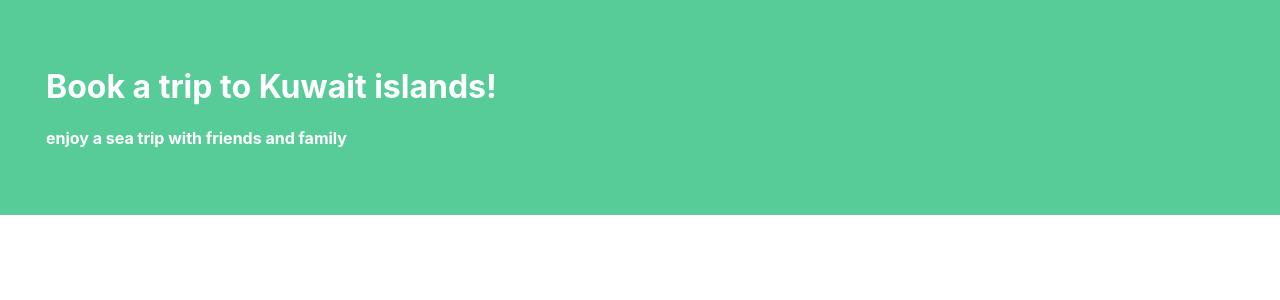
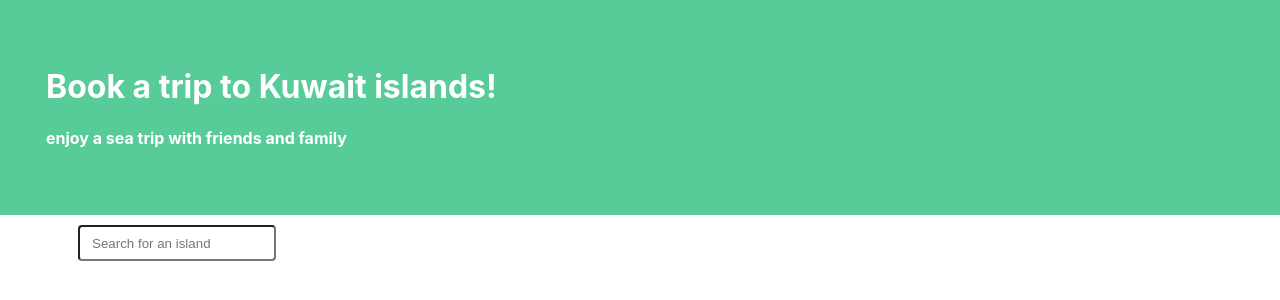
Before and after one commit to MishariAldoub/TASK-NG-KuwaitIslands, an Angular app: page / in a window 1280 px wide. Shown: the top 300 px of the page. Built offline with nearby package versions, Linux system fonts and the light colour scheme.

Commit message:
add search bar

```diff
--- a/src/app/layout/layout.component.css
+++ b/src/app/layout/layout.component.css
@@ -2,3 +2,11 @@
   display: flex;
   justify-content: space-between;
 }
+
+.search {
+  margin-top: 10px;
+  height: 30px;
+  border-radius: 4px;
+  margin-left: 78px;
+  width: 180px;
+}
--- a/src/app/layout/layout.component.html
+++ b/src/app/layout/layout.component.html
@@ -1,2 +1,4 @@
 <app-header></app-header>
-<div class="content"></div>
+<div class="content">
+  <input class="search" placeholder="Search for an island" />
+</div>
--- a/src/app/layout/layout.component.ts
+++ b/src/app/layout/layout.component.ts
@@ -1,5 +1,6 @@
 import { Component } from '@angular/core';
 
+import islands from '../../data/islands';
 import { HeaderComponent } from '../header/header.component';
 
 @Component({
@@ -9,4 +10,6 @@ import { HeaderComponent } from '../header/header.component';
   templateUrl: './layout.component.html',
   styleUrl: './layout.component.css',
 })
-export class LayoutComponent {}
+export class LayoutComponent {
+  islands = islands;
+}
--- a/src/styles.css
+++ b/src/styles.css
@@ -6,3 +6,7 @@ body {
   -webkit-font-smoothing: antialiased;
   -moz-osx-font-smoothing: grayscale;
 }
+
+input {
+  padding-left: 12px;
+}
```
